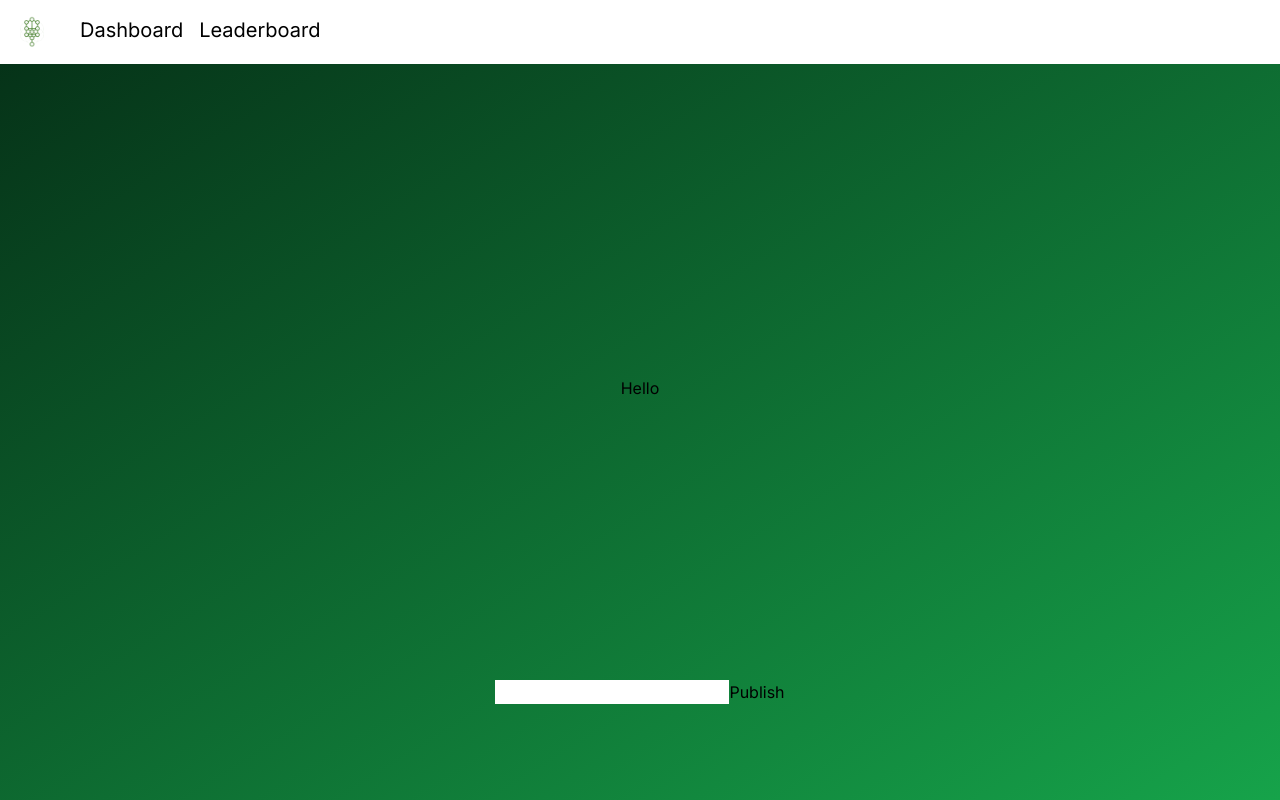
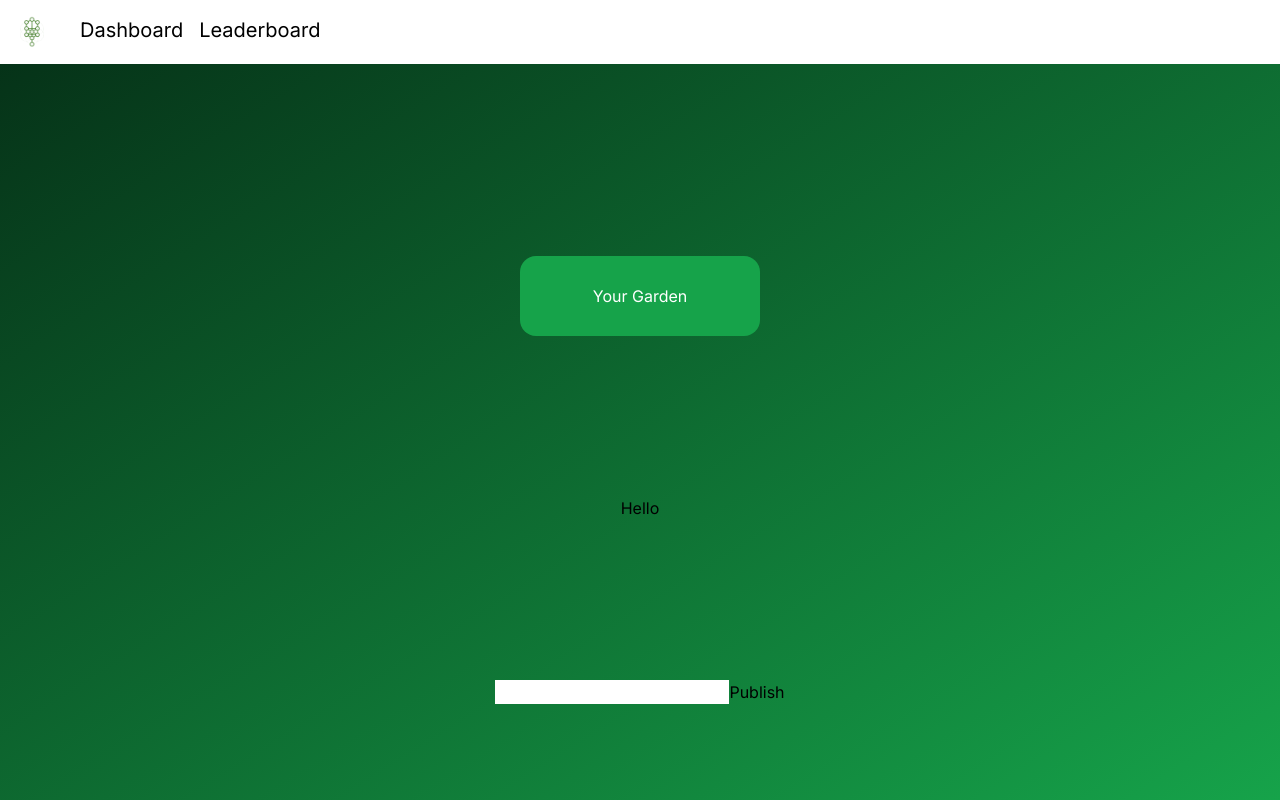
Before and after one commit to MisterChief53/AI-den, a Next.js app: page / in a window 1280 px wide. Built offline with nearby package versions, Linux system fonts and the light colour scheme.

Commit message:
finished smalltitlecomponent

```diff
--- a/app/globals.css
+++ b/app/globals.css
@@ -26,6 +26,15 @@ body {
     rgb(var(--background-start-rgb));
 } */
 
+.background-image {
+  background-image: url("../public/small_title.png");
+  background-size: cover; /* Ensures image covers the entire container */
+  background-repeat: no-repeat; /* Prevents image repetition */
+  width: 300px; /* Adjust width as needed */
+  height: 100px; /* Adjust height as needed */
+  position: relative; /* Allows positioning text on top */
+}
+
 @layer utilities {
   .text-balance {
     text-wrap: balance;
--- a/app/page.tsx
+++ b/app/page.tsx
@@ -1,6 +1,7 @@
 import CameraStream from "@/app/cameraStream/page";
 import PublishComponent from "@/components/publishComponent";
 import NavBar from "@/components/navbar";
+import SmallTitleComponent from "@/components/smallTitleComponent";
 
 
 interface NavbarProps{
@@ -15,13 +16,14 @@ interface NavItem{
 
 const links: NavItem[] = [
   {text: "Dashboard", url: "/"},
-  {text: "Leaderboard", url: "/"}
+  {text: "Leaderboard", url: "/leaderboard"}
 ];
 
 export default function Home() {
   return (
     <main className="flex min-h-screen flex-col items-center justify-between p-24">
       <NavBar logo="/aiden_logo.png" links={links}/>
+      <SmallTitleComponent/>
       Hello
       <PublishComponent/>
     </main>
--- /dev/null
+++ b/components/smallTitleComponent.tsx
@@ -0,0 +1,23 @@
+import Image from "next/image"
+
+export default function SmallTitleComponent(){
+    return (
+        // <div className="relative bg-cover bg-no-repeat h-100 w-200 rounded-full" style={{ backgroundImage: `url("/small_title.png")` }}>
+        //     <div className="flex items-center justify-center h-full">
+        //         hi
+        //     </div>
+        // </div>
+        // <div className="h-100 w-200 relative bg-cover bg-no-repeat"  style={{ backgroundImage: `url("/small_title.png")` }}>
+        //     <div className="flex items-center justify-center h-full">
+        //         hijjjjjjjjjjjjjjjjjjj
+        //     </div>
+        // </div>
+        <div className="relative items-center justify-center">
+            <div className="h-20 w-50 min-h-20 min-w-60 bg-cover bg-no-repeat rounded-2xl overflow-hidden items-center justify-center bg-green-600">
+                <div className="flex items-center justify-center h-full text-white">
+                    Your Garden
+                </div>
+            </div>
+        </div>
+    )
+}
```
